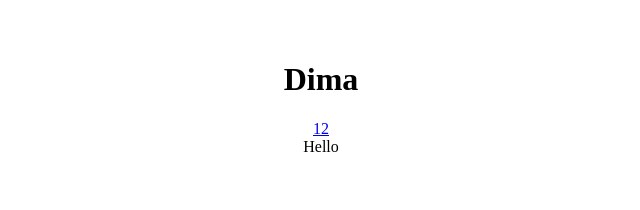
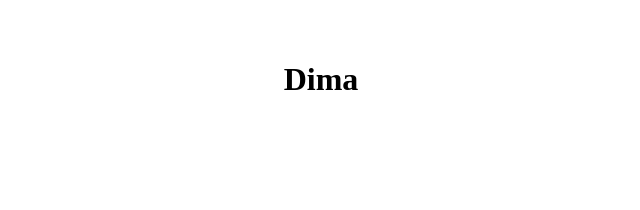
Before and after one commit to Dimaestro/goit-test-tweets-app, a React (Vite) app: page / in a window 1280 px wide. Shown: the top 210 px of the page, without its empty margins (319-959 px from the left). Built offline with nearby package versions, Linux system fonts and the light colour scheme.

Commit message:
Update App.jsx

```diff
--- a/src/App.jsx
+++ b/src/App.jsx
@@ -1,17 +1,11 @@
 
 import './App.css'
-import { Route, Routes, NavLink } from 'react-router-dom'
+
 
 function App() {
   return (
     <>
       <h1>Dima</h1>
-      <NavLink to='/'>1</NavLink>
-      <NavLink to='/dima'>2</NavLink>
-      <Routes>
-        <Route path="/" element={<div>Hello</div>} />
-        <Route path='/dima' element={<div>Dima</div>} />
-      </Routes>
     </>
   )
 }
```
